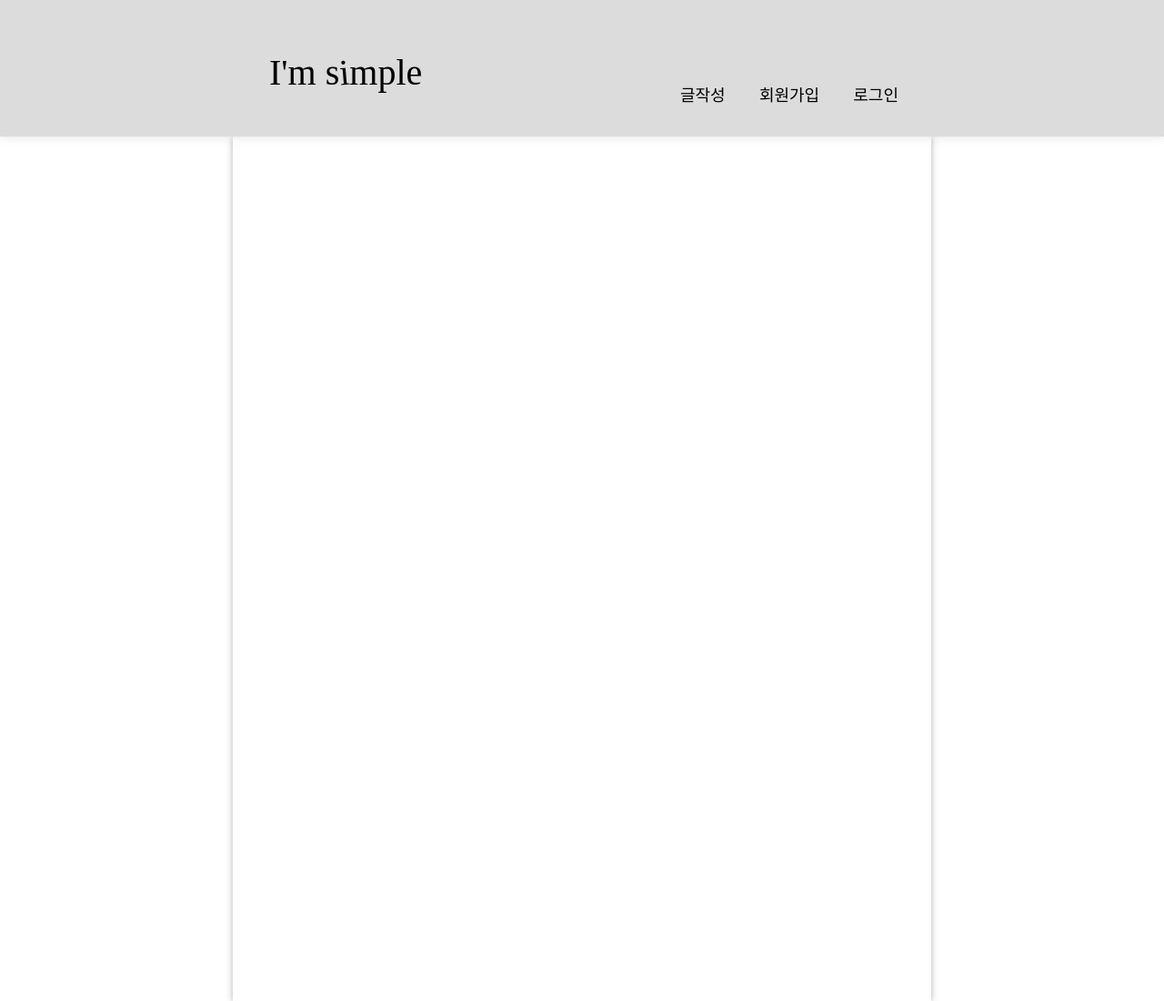
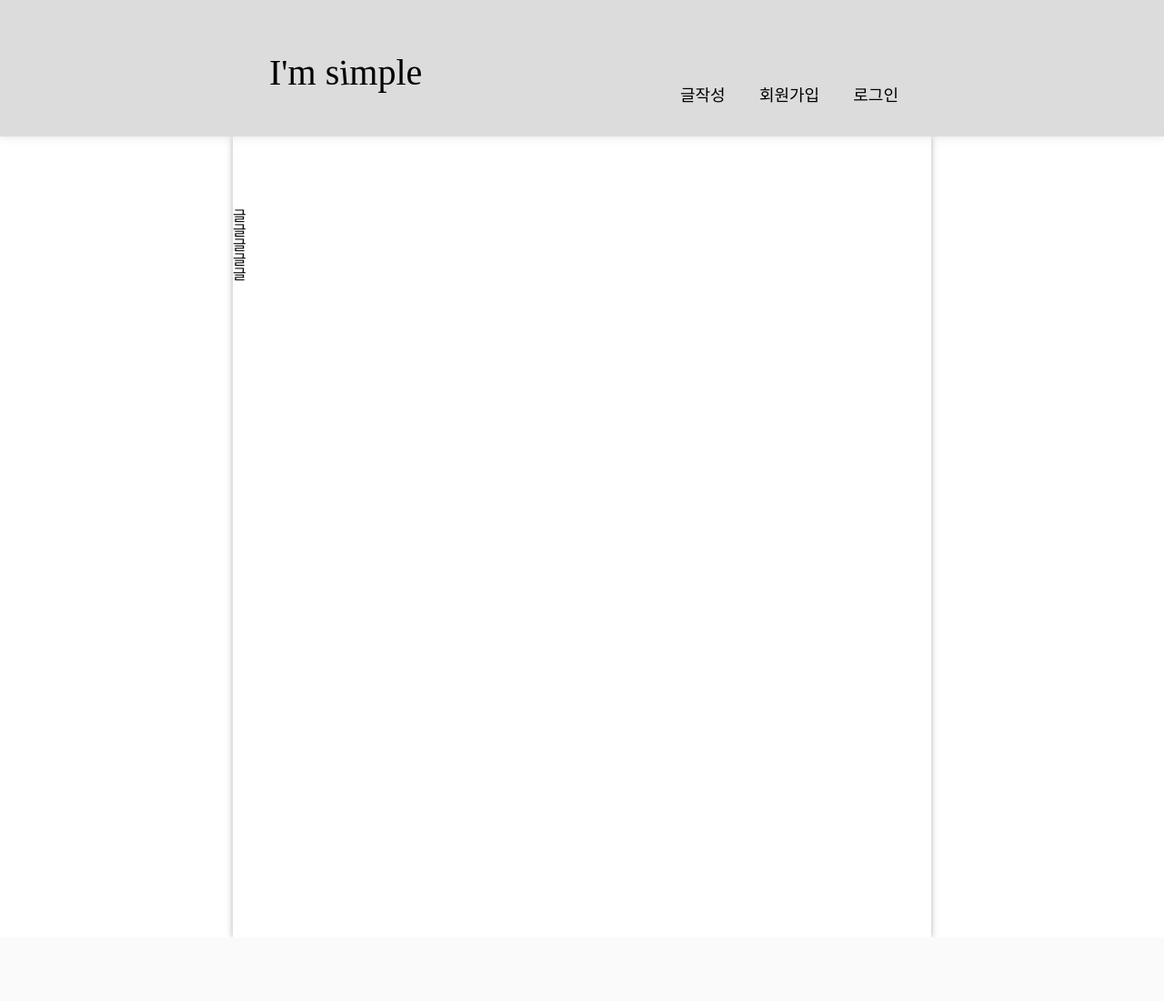
Before and after one commit to obov/simple-poster, a Flask app: page / in a window 1280 px wide. Shown: the whole page at 91% size. After the commit the page ends 1030 px from the top, so only its background shows below. Run offline with Flask 2, Linux system fonts and the light colour scheme.

Commit message:
tiny css

```diff
--- a/static/css/css.css
+++ b/static/css/css.css
@@ -42,5 +42,5 @@ main {
   height: 100%;
   background-color: rgb(255, 255, 255);
   box-shadow: 0px 0px 7px rgba(131, 131, 131, 0.637);
-  padding-top: 150px;
+  padding-top: 80px;
 }
--- a/templates/home.html
+++ b/templates/home.html
@@ -2,4 +2,12 @@
 <!--  -->
 {% block title %}Home{%endblock%}<!--  -->
 
-{% block content %} {% endblock %}
+{% block content %}
+<ul>
+  <li>글</li>
+  <li>글</li>
+  <li>글</li>
+  <li>글</li>
+  <li>글</li>
+</ul>
+{% endblock %}
```
